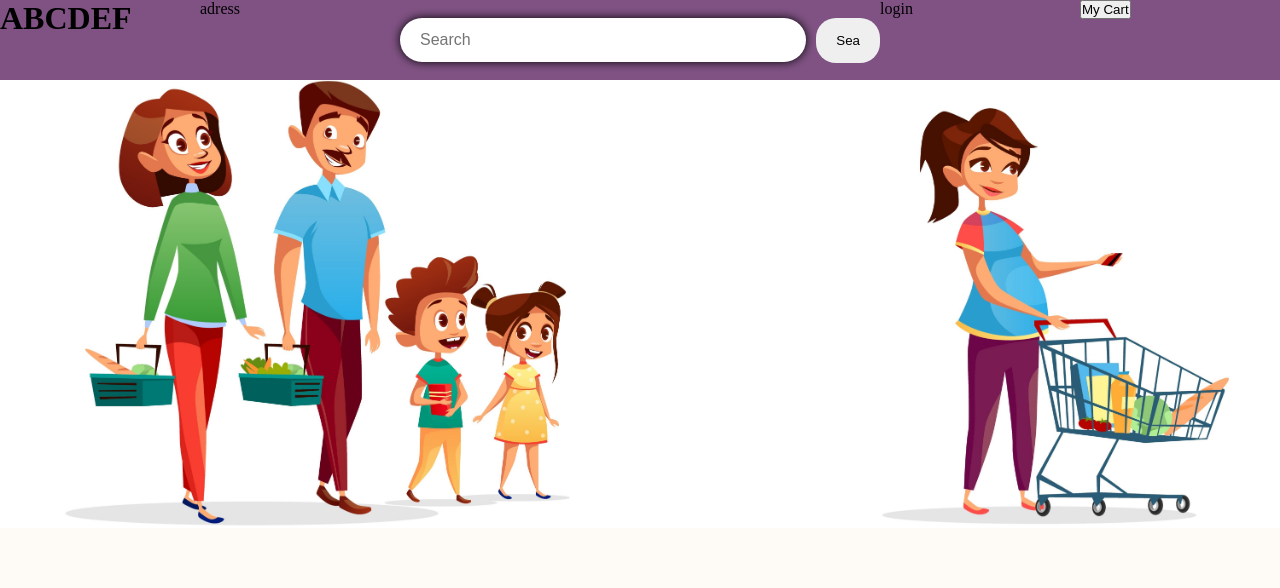
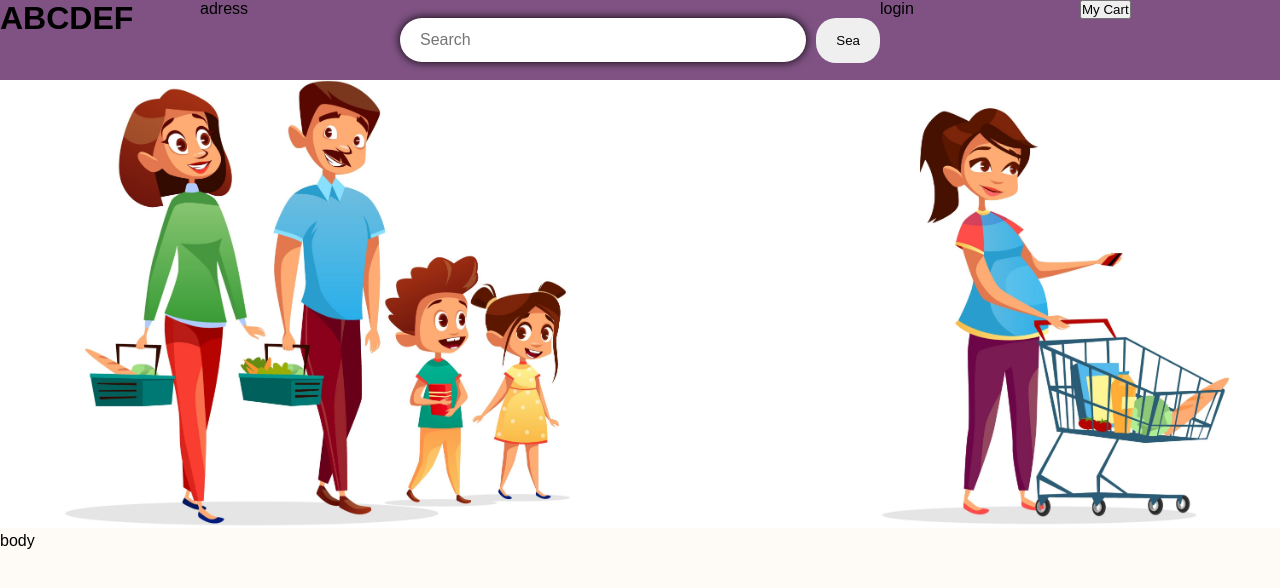
Before and after one commit to muhsintt777/Grocery-Delivery, a React (Create React App) app: page / in a window 1280 px wide. Shown: the top 588 px of the page. Built offline with nearby package versions, Linux system fonts and the light colour scheme.

Commit message:
created body component

```diff
--- a/src/App.css
+++ b/src/App.css
@@ -5,4 +5,5 @@
 
 body{
     background-color: #FEFBF6;
+    font-family: Arial, Helvetica, sans-serif;
 }
--- a/src/App.js
+++ b/src/App.js
@@ -1,6 +1,7 @@
 
 import './App.css';
 import Banner from './Components/Banner/Banner';
+import Body from './Components/Body/Body';
 import Header from './Components/Header/Header';
 
 function App() {
@@ -8,6 +9,7 @@ function App() {
     <div className="App">
       <Header/>
       <Banner/>
+      <Body/>
     </div>
   );
 }
--- /dev/null
+++ b/src/Components/Body/Body.jsx
@@ -0,0 +1,12 @@
+import React from "react";
+import "./Body.css";
+
+function Body() {
+  return (
+    <div className="body">
+      <p>body</p>
+    </div>
+  );
+}
+
+export default Body;
```
Also changed, not shown: src/Components/Body/Body.css (added).
